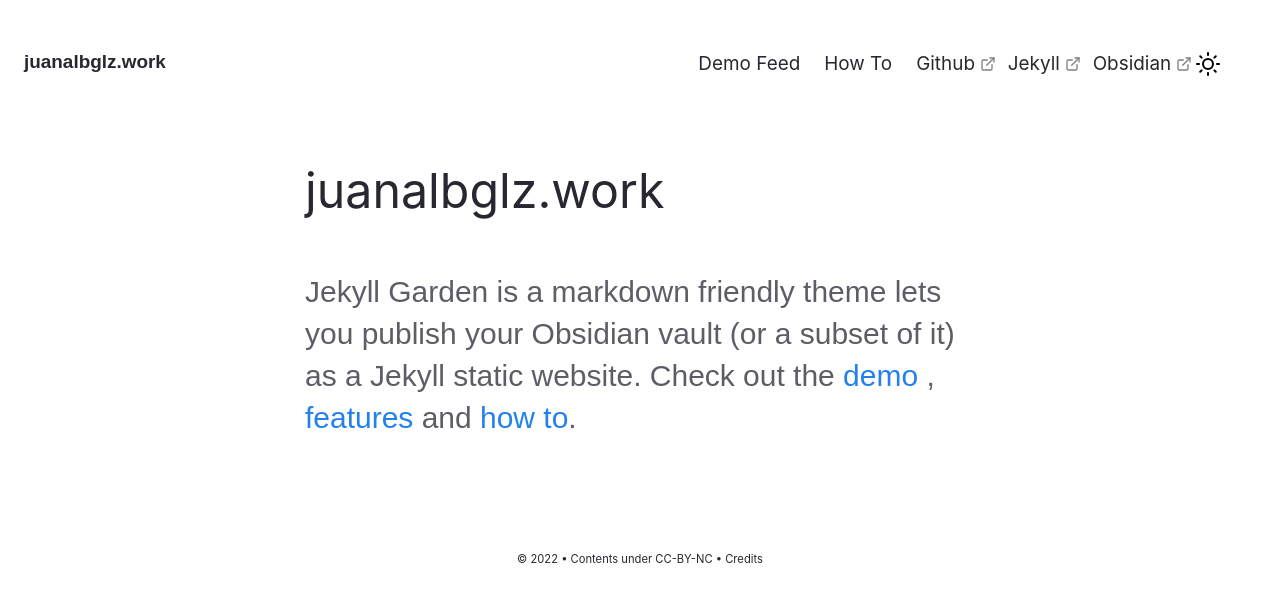
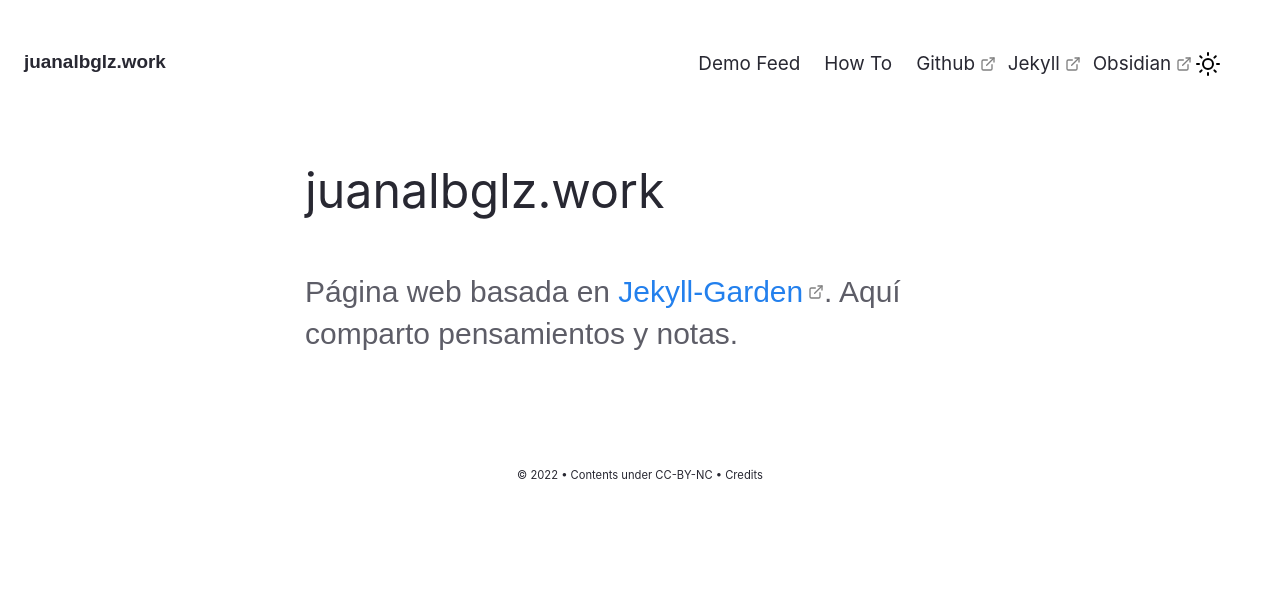
Before and after one commit to juanalbglz/juanalbglz.girhub.io, a Jekyll site: the page built from pages/index.md, in a window 1280 px wide. Shown: the top 602 px of the page. Built offline with Jekyll 4.4.1, drawn with Linux system fonts in a browser that asks for light colours.

Commit message:
poniendo esto al día

```diff
--- a/_includes/Homepage.html
+++ b/_includes/Homepage.html
@@ -1,7 +1,7 @@
 <div class="home-intro">
     <div class="jumbo">{{site.heading}} </div>
     <div class="home-sub-text"> <h3>
-        Jekyll Garden is a markdown friendly theme lets you publish your Obsidian vault (or a subset of it) as a Jekyll static website.
-        Check out the <a href="{{'/notes' | relative_url}}"> demo </a>, <a href="{{'/post/features' | relative_url}}"> features </a> and <a href="{{'/post/how-to' | relative_url}}"> how to</a>.
+        Página web  basada en <a href="https://github.com/Jekyll-Garden/jekyll-garden.github.io">Jekyll-Garden</a>.
+        Aquí comparto pensamientos y notas.
         </h3>
 </div> </div>
--- a/pages/index.md
+++ b/pages/index.md
@@ -4,5 +4,5 @@
 
 layout: Post
 permalink: /
-title: Jekyll Garden
+title: juanalbglz.work
 ---
```
Also changed, not shown: pages/404.md (+2 -1 lines), pages/lists.md (+4 -4 lines).
